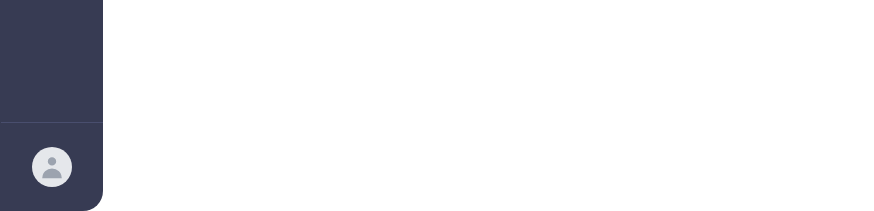
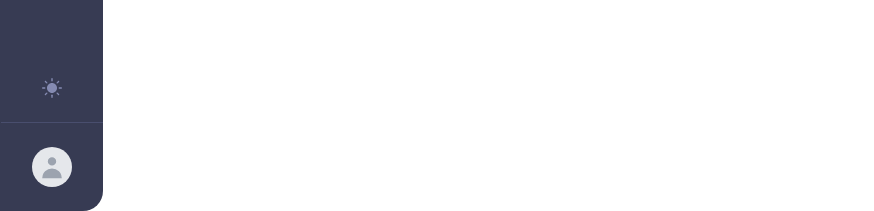
Before and after one commit to nsdonato/front-invoices, a React (Vite) app: page / in a window 1280 px wide. Shown: the part 589-800 px from the top of the page, without its empty margins (0-874 px from the left). Built offline with nearby package versions, Linux system fonts and the light colour scheme.

Commit message:
fix: add darkmode button

```diff
--- a/src/components/Darkmode/index.tsx
+++ b/src/components/Darkmode/index.tsx
@@ -5,7 +5,7 @@ function DarkMode() {
   const isLight = theme === "light";
 
   return (
-    <button onClick={handleTheme}>
+    <button className="p-2" onClick={handleTheme}>
       <img
         src={isLight ? "/sun.svg" : "/moon.svg"}
         alt={isLight ? "Light theme icon" : "Dark theme icon"}
--- a/src/components/NavBar/index.tsx
+++ b/src/components/NavBar/index.tsx
@@ -1,8 +1,10 @@
+import DarkMode from "../Darkmode";
+
 const NavBar = () => {
   return (
     <nav
       data-testid="nav"
-      className="flex items-center justify-between w-screen bg-brand-gray darkMode:bg-brand-gray-dark brand-lg:flex-col brand-lg:w-[103px] brand-lg:h-screen brand-lg:rounded-r-[20px] "
+      className="flex items-center justify-between w-screen bg-brand-gray darkMode:bg-brand-gray-dark brand-lg:flex-col brand-lg:w-[103px] brand-lg:h-screen brand-lg:rounded-r-[20px]"
     >
       <span>
         <img
@@ -11,10 +13,13 @@ const NavBar = () => {
           alt="logo-invoice-app"
         />
       </span>
-      <div className="border-brand-gray-light px-[24px] py-[20px] border-l-[1px] brand-lg:py-[24px] brand-lg:px-[31px] brand-lg:border-0 brand-lg:border-t-[1px]">
-        <span className="flex brand-lg:w-[40px] brand-lg:h-[40px] w-[32px] h-[32px] p-1.5 overflow-hidden bg-gray-200 rounded-full ">
-          <img src="/avatar.svg" alt="avatar-skeleton" />
-        </span>
+      <div className="flex items-center brand-lg:flex-col gap-4">
+        <DarkMode />
+        <div className="border-brand-gray-light px-[24px] py-[20px] border-l-[1px] brand-lg:py-[24px] brand-lg:px-[31px] brand-lg:border-0 brand-lg:border-t-[1px]">
+          <span className="flex brand-lg:w-[40px] brand-lg:h-[40px] w-[32px] h-[32px] p-1.5 overflow-hidden bg-gray-200 rounded-full ">
+            <img src="/avatar.svg" alt="avatar-skeleton" />
+          </span>
+        </div>
       </div>
     </nav>
   );
```
